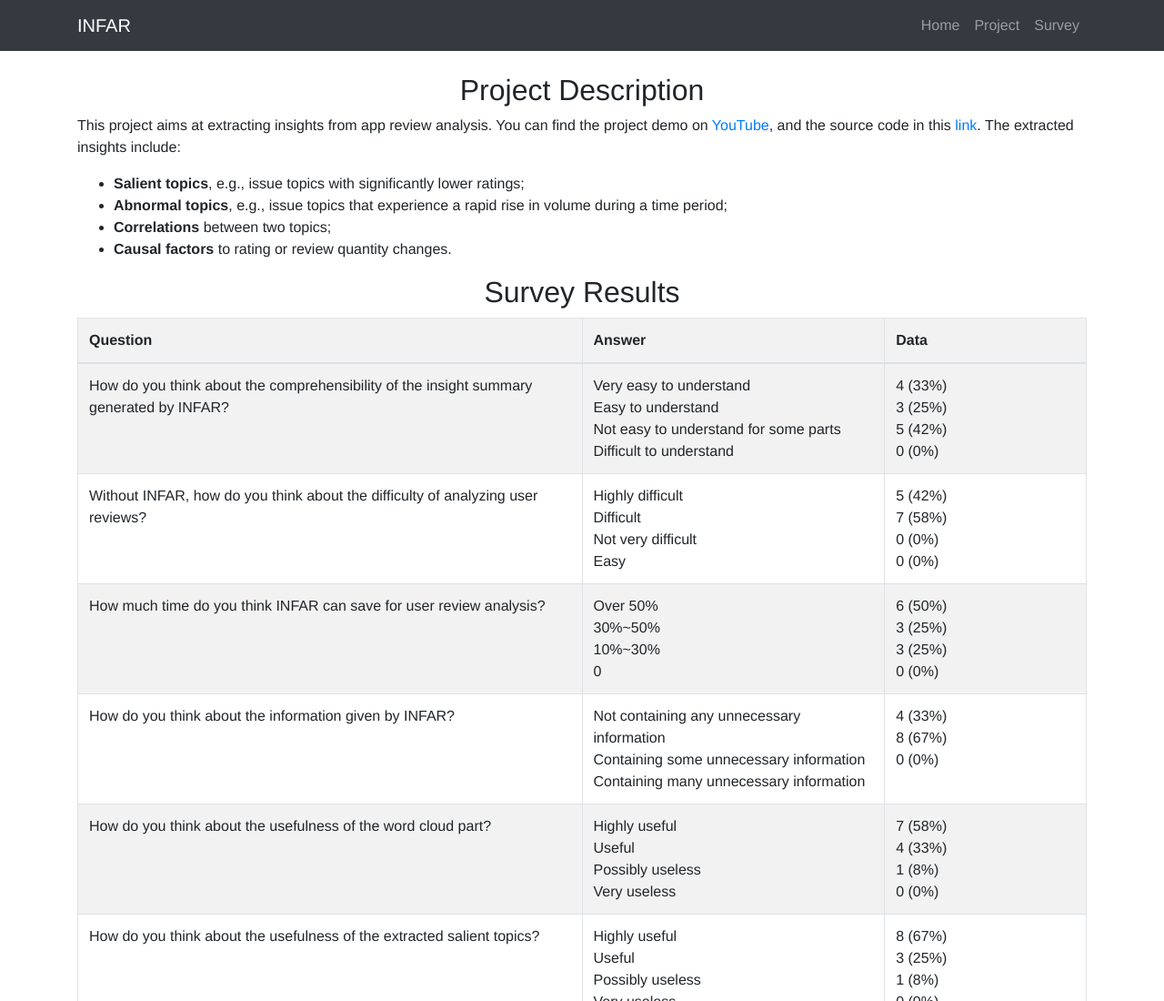
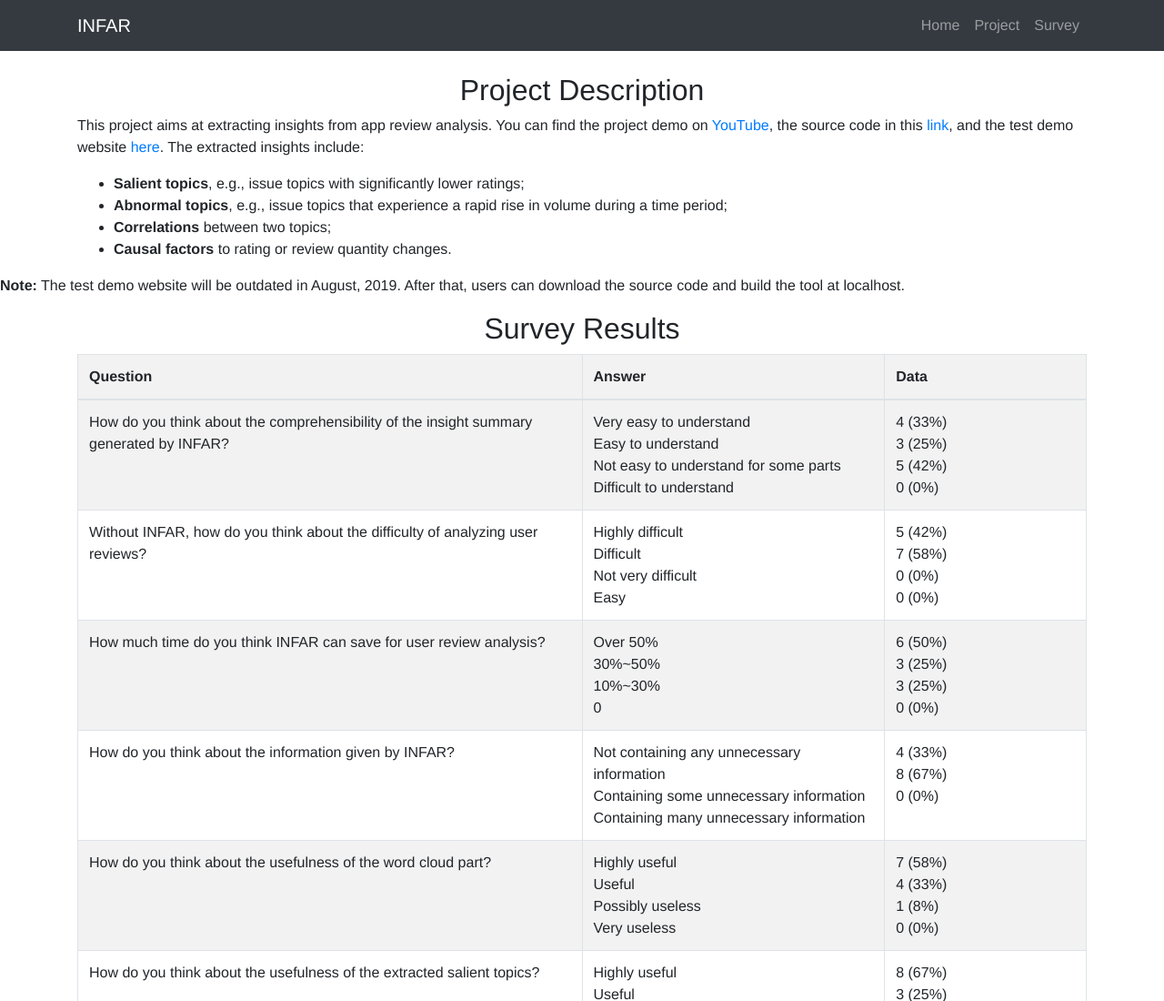
Before and after one commit to ReMine-Lab/ReMine-Lab.github.io, a plain HTML site: page paper/infar_fse_demo_18.html in a window 1280 px wide. Shown: the top 1100 px of the page at 91% size. Drawn offline with nearby package versions, Linux system fonts and the light colour scheme; a script that the page names is missing.

Commit message:
modify infar website

```diff
--- a/paper/infar_fse_demo_18.html
+++ b/paper/infar_fse_demo_18.html
@@ -46,7 +46,7 @@
       <div class="container">
         <h2 style="text-align: center;">Project Description</h2>
         <p>
-          This project aims at extracting insights from app review analysis. You can find the project demo on <a href="https://youtu.be/MjcoiyjA5TE">YouTube</a>, and the source code in this <a href="">link</a>. The extracted insights include:
+          This project aims at extracting insights from app review analysis. You can find the project demo on <a href="https://youtu.be/MjcoiyjA5TE">YouTube</a>, the source code in this <a href="https://github.com/ReMine-Lab/INFAR">link</a>, and the test demo website <a href="http://18.222.39.247/upload">here</a>.  The extracted insights include:
         </p>
         <ul>
           <li>
@@ -63,6 +63,7 @@
           </li>
         </ul>
       </div>
+      <p><strong>Note:</strong> The test demo website will be outdated in August, 2019. After that, users can download the source code and build the tool at localhost.</p>
     </div>
 
     <div class="section" id="survey">
```
